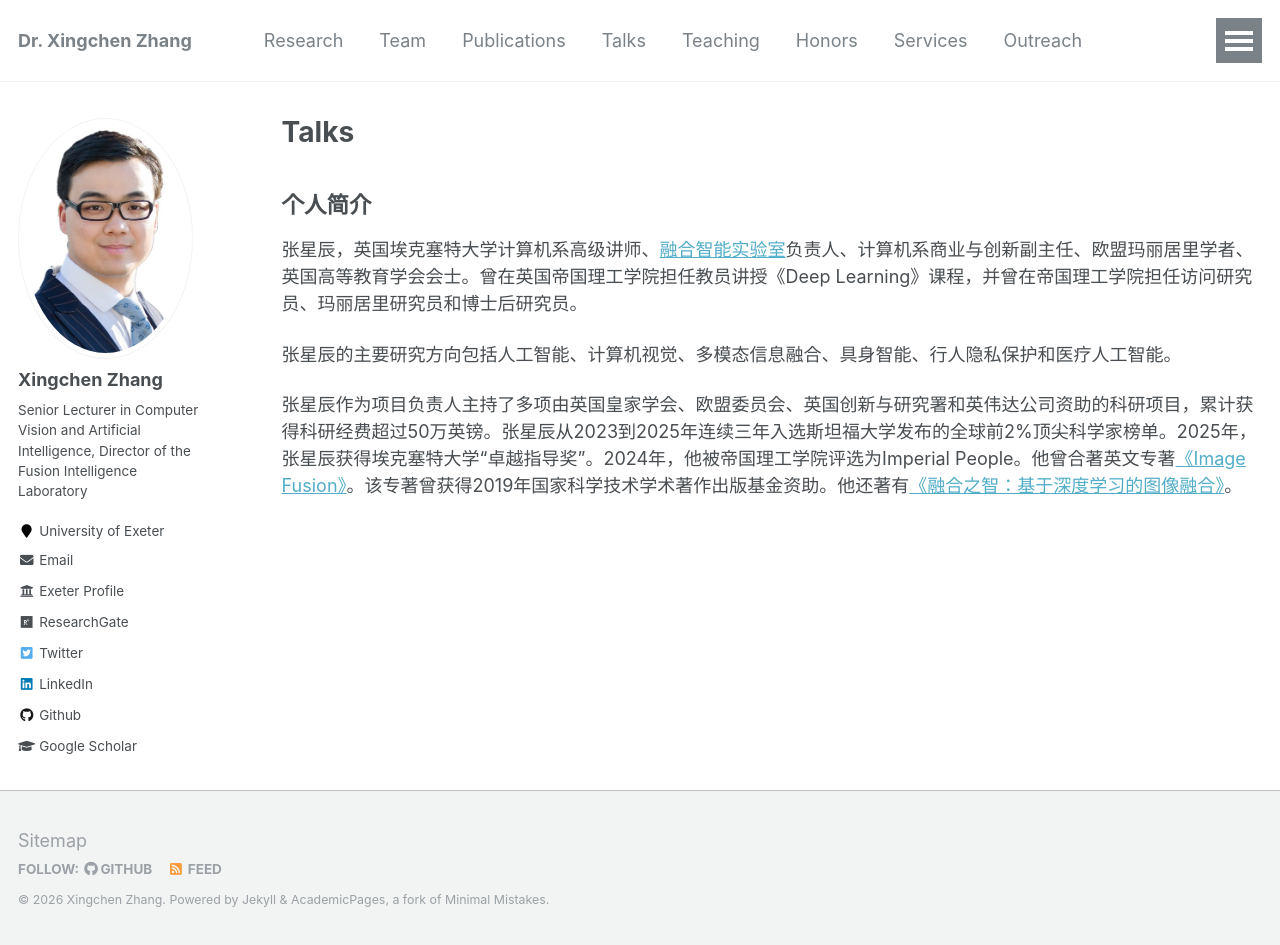
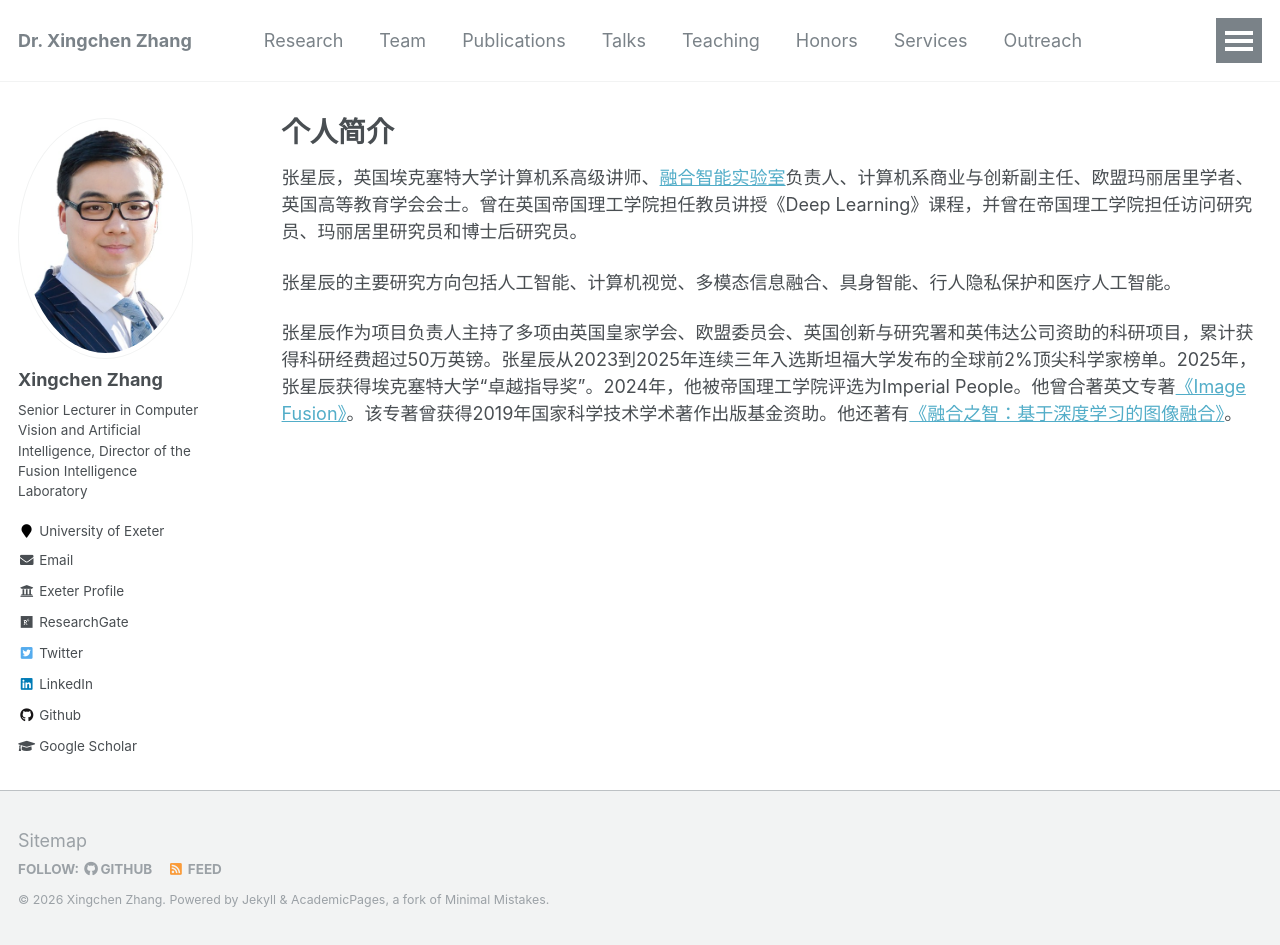
Before and after one commit to xingchenzhang/xingchenzhang.github.io, a Jekyll site: the page built from other_pages/chinese.md, in a window 1280 px wide and 945 px high. Built offline with Jekyll 4.4.1, drawn with Linux system fonts in a browser that asks for light colours.

Commit message:
update bio

```diff
--- a/other_pages/chinese.md
+++ b/other_pages/chinese.md
@@ -1,12 +1,10 @@
 ---
 layout: archive
-title: "Talks"
+title: "个人简介"
 permalink: /bio_chinese/
 author_profile: true
 ---
 
-
-## 个人简介
 
 张星辰，英国埃克塞特大学计算机系高级讲师、[融合智能实验室](https://xingchenzhang.github.io/fil/)负责人、计算机系商业与创新副主任、欧盟玛丽居里学者、英国高等教育学会会士。曾在英国帝国理工学院担任教员讲授《Deep Learning》课程，并曾在帝国理工学院担任访问研究员、玛丽居里研究员和博士后研究员。
 
```
